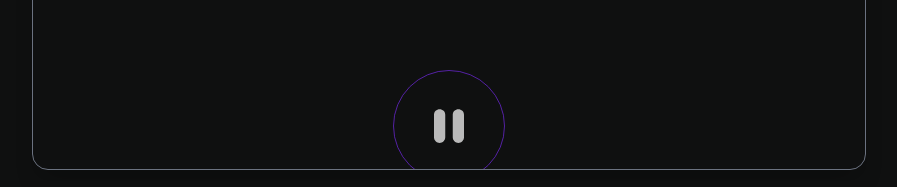
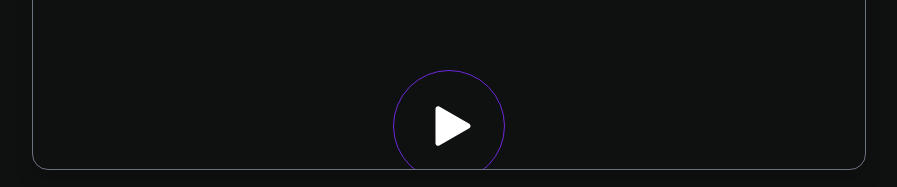
Before and after one commit to statusunknown418/bio-clickable-app, a Next.js app: page /start in a window 1280 px wide. Shown: the part 618-805 px from the top of the page, without its empty margins (191-1088 px from the left). Built offline with nearby package versions, Linux system fonts and the light colour scheme.

Commit message:
fixed music state

```diff
--- a/components/MusicPlayer/Player.tsx
+++ b/components/MusicPlayer/Player.tsx
@@ -4,7 +4,7 @@ import { useState } from 'react';
 type Props = {};
 
 export const Player: NextPage<Props> = () => {
-  const [isPlaying, setIsPlaying] = useState(false);
+  const [isPlaying, setIsPlaying] = useState(true);
   return (
     <div className="flex flex-col items-center justify-center bg-no-repeat">
       <div className="flex gap-10 items-center justify-center mt-20">
```
